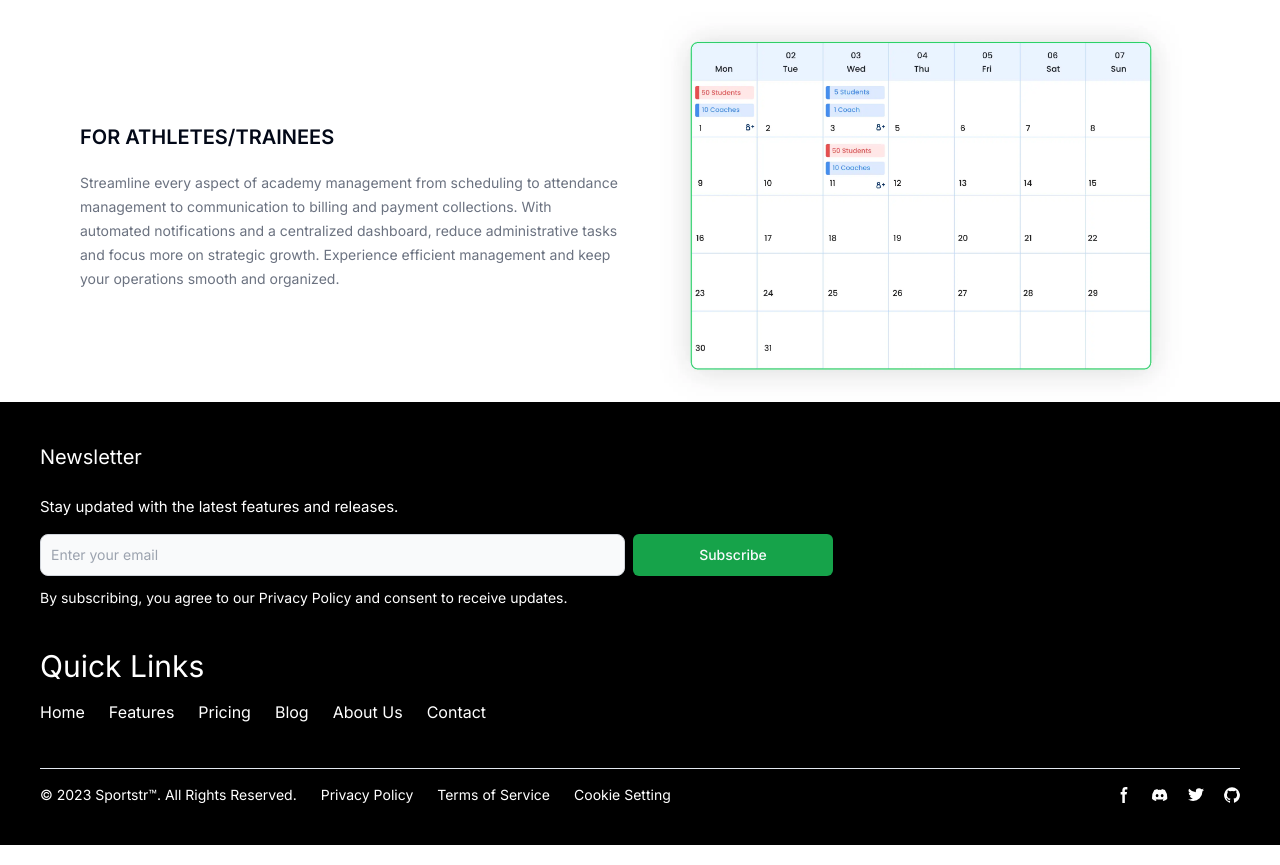
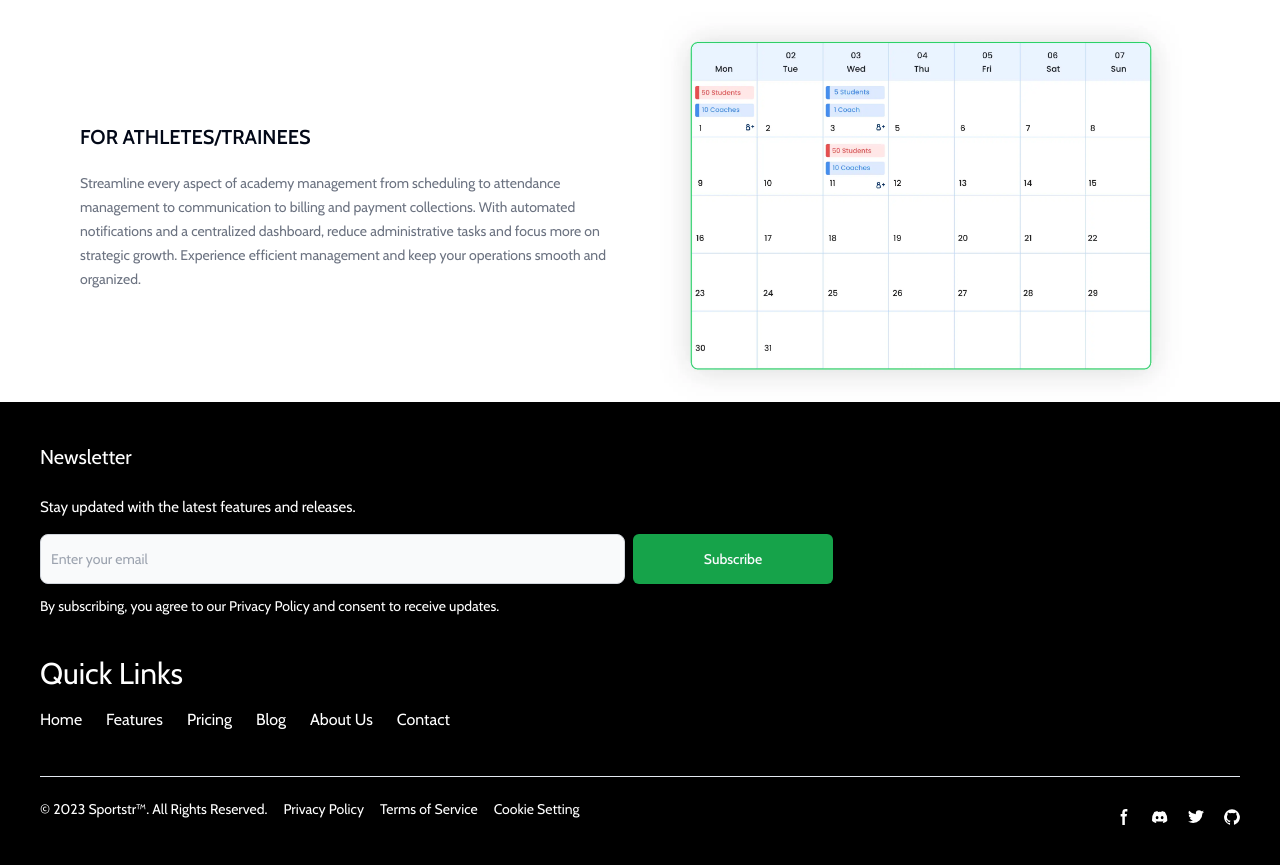
Before and after one commit to anas-mullappally/sportstr-website, a Next.js app: page / in a window 1280 px wide. Shown: the part 1920-2785 px from the top of the page. Built offline with nearby package versions, Linux system fonts and the light colour scheme.

Commit message:
changes in footer

```diff
--- a/src/app/layout.js
+++ b/src/app/layout.js
@@ -1,22 +1,25 @@
-import { Inter } from "next/font/google";
+import { Cabin } from "next/font/google";
 import "./globals.css";
 import Header from "@/components/Header";
 import Footer from "@/components/Footer";
 
-const inter = Inter({ subsets: ["latin"] });
+const cabin = Cabin({ subsets: ["latin"] });
 
 export const metadata = {
-  title: "Create Next App",
+  title: "Sportstr",
   description: "Generated by create next app",
 };
 
 export default function RootLayout({ children }) {
   return (
     <html lang="en">
-      <body className={inter.className}>
+      <head>
+        <link rel="icon" href="/favicon.png" />
+      </head>
+      <body className={cabin.className}>
         <Header />
         {children}
-        <Footer/>
+        <Footer />
       </body>
     </html>
   );
--- a/src/components/Footer.jsx
+++ b/src/components/Footer.jsx
@@ -13,15 +13,15 @@ function Footer() {
           Stay updated with the latest features and releases.
         </p>
 
-        <div className="mt-3 mb-2 flex flex-col items-center sm:flex-row sm:items-start gap-2">
+        <div className="mt-3 mb-2 flex flex-col items-center sm:flex-row sm:items-start gap-2 ">
           <input
             type="email"
             id="helper-text"
             aria-describedby="helper-text-explanation"
-            className="lg:w-[585px] bg-gray-50 border border-gray-300 text-gray-900 text-sm rounded-lg focus:ring-green-500 focus:border-green-500 block w-full p-2.5  dark:bg-gray-700 dark:border-gray-600 dark:placeholder-gray-400 dark:text-white dark:focus:ring-green-500 dark:focus:border-green-500"
+            className="lg:w-[585px] h-[50px] bg-gray-50 border border-gray-300 text-gray-900 text-sm rounded-lg focus:ring-green-500 focus:border-green-500 block w-full p-2.5  dark:bg-gray-700 dark:border-gray-600 dark:placeholder-gray-400 dark:text-white dark:focus:ring-green-500 dark:focus:border-green-500"
             placeholder="Enter your email"
           />
-          <Button variant="subscribe" className="w-[200px] h-[42px]">
+          <Button variant="subscribe" className="w-[200px] h-[50px]">
             Subscribe
           </Button>
         </div>
@@ -68,22 +68,22 @@ function Footer() {
       </div>
       <div>
         <Separator className="mt-6 mb-4" />
-        <div className="md:flex md:items-center md:justify-between">
-          <div className="flex gap-6">
-            <span className="text-sm  sm:text-center">
-              © 2023 <Link href="/">Sportstr™</Link>. All Rights Reserved.
+        <div className="flex flex-col-reverse md:flex-row md:items-center md:justify-between gap-6">
+          <div className="flex gap-6 sm:gap-4">
+            <span className="text-sm block  sm:text-center ">
+              © 2023 <Link href="#">Sportstr™</Link>. All Rights Reserved.
             </span>
-            <span className="text-sm hover:text-green-600 sm:text-center">
-              <Link href="/">Privacy Policy</Link>
+            <span className="text-sm block hover:text-green-600 sm:text-center">
+              <Link href="#">Privacy Policy</Link>
             </span>
-            <span className="text-sm hover:text-green-600 sm:text-center">
-              <Link href="/">Terms of Service</Link>
+            <span className="text-sm block hover:text-green-600 sm:text-center">
+              <Link href="#">Terms of Service</Link>
             </span>
-            <span className="text-sm hover:text-green-600 sm:text-center">
-              <Link href="/">Cookie Setting</Link>
+            <span className="text-sm block hover:text-green-600 sm:text-center">
+              <Link href="#">Cookie Setting</Link>
             </span>
           </div>
-          <div className="flex mt-4 sm:justify-center md:mt-0 space-x-5 rtl:space-x-reverse">
+          <div className="flex mt-4 sm:justify-center  space-x-5 rtl:space-x-reverse">
             <Link href="#" className=" hover:text-green-600 ">
               <svg
                 className="w-4 h-4"
--- a/src/components/Header.jsx
+++ b/src/components/Header.jsx
@@ -11,7 +11,7 @@ function Header() {
         <div className="flex items-center justify-between h-full">
           <div className="flex items-center">
             <div className="flex-shrink-0">
-              <Link href="/" className="text-white">
+              <Link href="#" className="text-white">
                 <Image src={"/logo.svg"} alt="logo" width={150} height={20} />
               </Link>
             </div>
@@ -19,30 +19,30 @@ function Header() {
 
           <div className="hidden md:block">
             <div className="ml-4 flex items-center space-x-4">
-              <a
-                href="/"
+              <Link
+                href="#"
                 className="text-white hover:text-green-600  rounded-lg p-2"
               >
                 Home
-              </a>
-              <a
-                href="/about"
+              </Link>
+              <Link
+                href="#"
                 className="text-white hover:text-green-600  rounded-lg p-2"
               >
                 About
-              </a>
-              <a
-                href="/features"
+              </Link>
+              <Link
+                href="#"
                 className="text-white hover:text-green-600  rounded-lg p-2"
               >
                 Features
-              </a>
-              <a
-                href="/contact"
+              </Link>
+              <Link
+                href="#"
                 className="text-white hover:text-green-600  rounded-lg p-2"
               >
                 Contact
-              </a>
+              </Link>
             </div>
           </div>
 
@@ -92,7 +92,7 @@ function Header() {
           <div className="md:hidden">
             <div className="px-2 pt-2 pb-2  space-y-1 sm:px-3">
               <a
-                href="/"
+                href="#"
                 className="text-white block hover:bg-white hover:text-black rounded-lg p-2"
               >
                 Home
```
Also changed, not shown: public/favicon.png (added).
